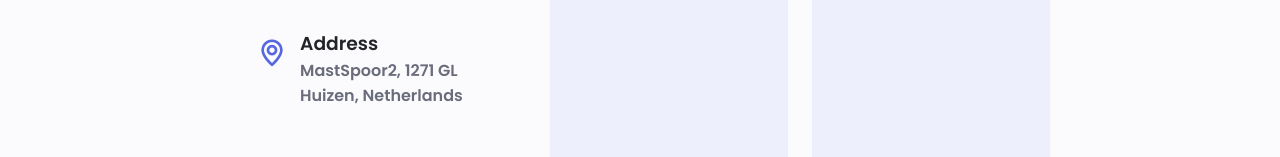
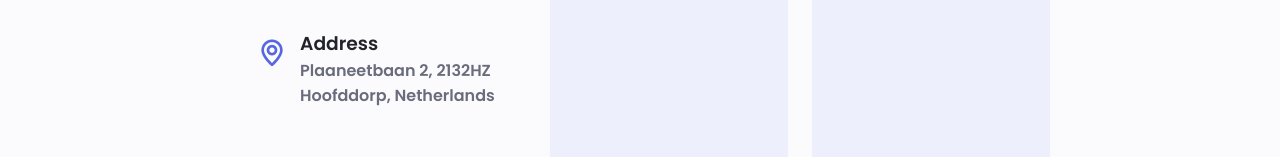
Before and after one commit to GeorgeAlam37/Digital-Resume, a plain HTML site: page index.html in a window 1280 px wide. Shown: the part 5700-5857 px from the top of the page. Drawn offline with nearby package versions, Linux system fonts and the light colour scheme.

Commit message:
edit address

```diff
--- a/index.html
+++ b/index.html
@@ -597,7 +597,7 @@
 
                         <div>
                             <h3 class="contact_title">Address</h3>
-                            <span class="contact_subtitle">MastSpoor2, 1271 GL<br>Huizen, Netherlands</span>
+                            <span class="contact_subtitle">Plaaneetbaan 2, 2132HZ<br>Hoofddorp, Netherlands</span>
                         </div>
                     </div>
                 </div>
```
